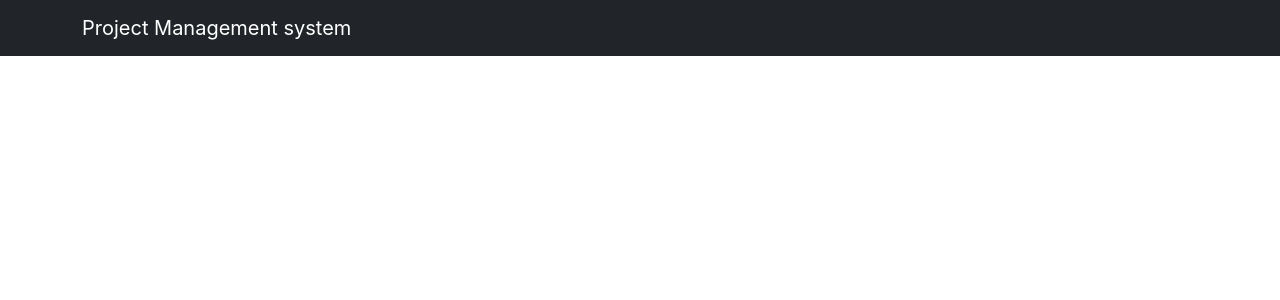
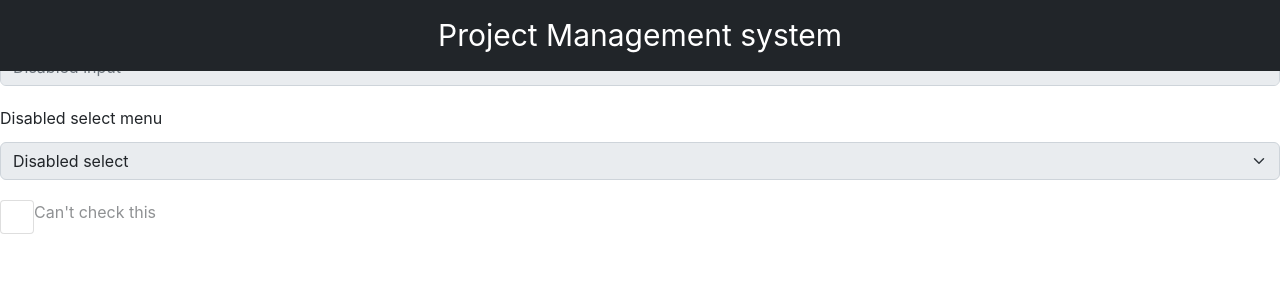
Before and after one commit to akrockzz123/projectMnagementSystem, a React (Create React App) app: page / in a window 1280 px wide. Shown: the top 300 px of the page. Built offline with nearby package versions, Linux system fonts and the light colour scheme.

Commit message:
Login screen

```diff
--- a/src/App.tsx
+++ b/src/App.tsx
@@ -11,6 +11,7 @@ import { userLoginRequestAction } from './state/action-creators';
 import { Dispatch } from 'react';
 import { useDispatch } from 'react-redux';
 import Header from './component/Header';
+import LoginScreen from './screen/LoginScreen';
 
 function App() {
 
@@ -31,6 +32,7 @@ function App() {
   return (
     <>
        <Header/>
+       <LoginScreen/>
     </>
   );
 }
--- a/src/component/Header.tsx
+++ b/src/component/Header.tsx
@@ -6,7 +6,7 @@ import { useNavigation } from "react-router-dom";
 
 import { Userinformation } from "../models/model_type";
 
-import Form, { Container, Navbar } from 'react-bootstrap'
+import Form, { Container, Nav, Navbar, NavDropdown } from 'react-bootstrap'
 
 
 import * as React from 'react';
@@ -18,9 +18,11 @@ const Header: React.FunctionComponent<IAppProps> = (props) => {
   return (
     <Navbar fixed = "top" bg = "dark" variant = "dark">
           <Container>
-            <Navbar.Brand>
+            <Navbar.Brand style = {{textAlign : 'center', margin: 'auto', fontSize : '30px'}}>
               Project Management system
             </Navbar.Brand>
+
+
           </Container>
     </Navbar>
   );
--- /dev/null
+++ b/src/screen/LoginScreen.tsx
@@ -0,0 +1,29 @@
+
+import React from 'react'
+import { Form } from 'react-bootstrap'
+
+type Props = {}
+
+function LoginScreen({}: Props) {
+
+
+  return (
+    <div>
+        <Form.Group className="mb-3">
+        <Form.Label>Disabled input</Form.Label>
+        <Form.Control placeholder="Disabled input" disabled />
+      </Form.Group>
+      <Form.Group className="mb-3">
+        <Form.Label>Disabled select menu</Form.Label>
+        <Form.Select disabled>
+          <option>Disabled select</option>
+        </Form.Select>
+      </Form.Group>
+      <Form.Group className="mb-3">
+        <Form.Check type="checkbox" label="Can't check this" disabled />
+      </Form.Group>
+    </div>
+  )
+}
+
+export default LoginScreen
```
